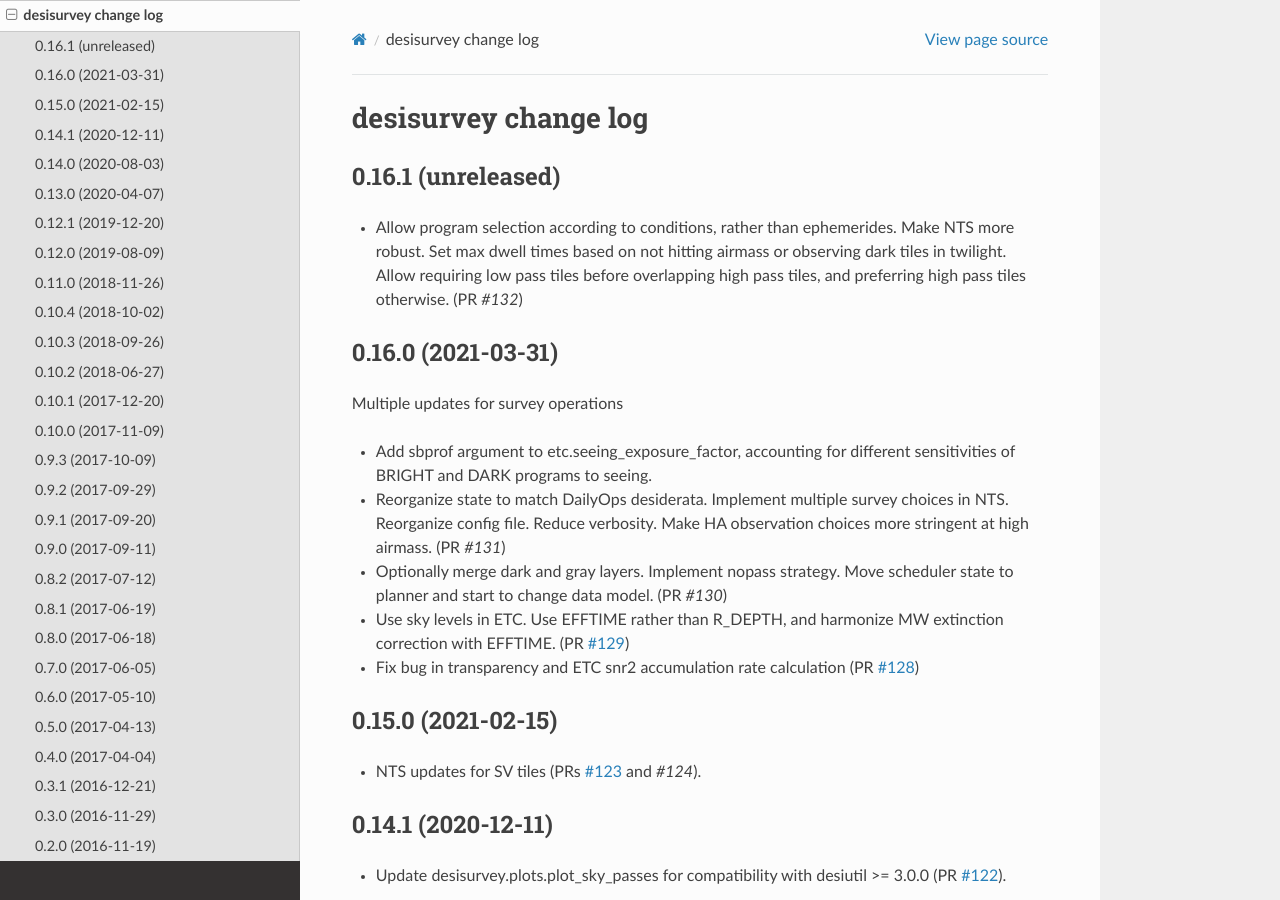
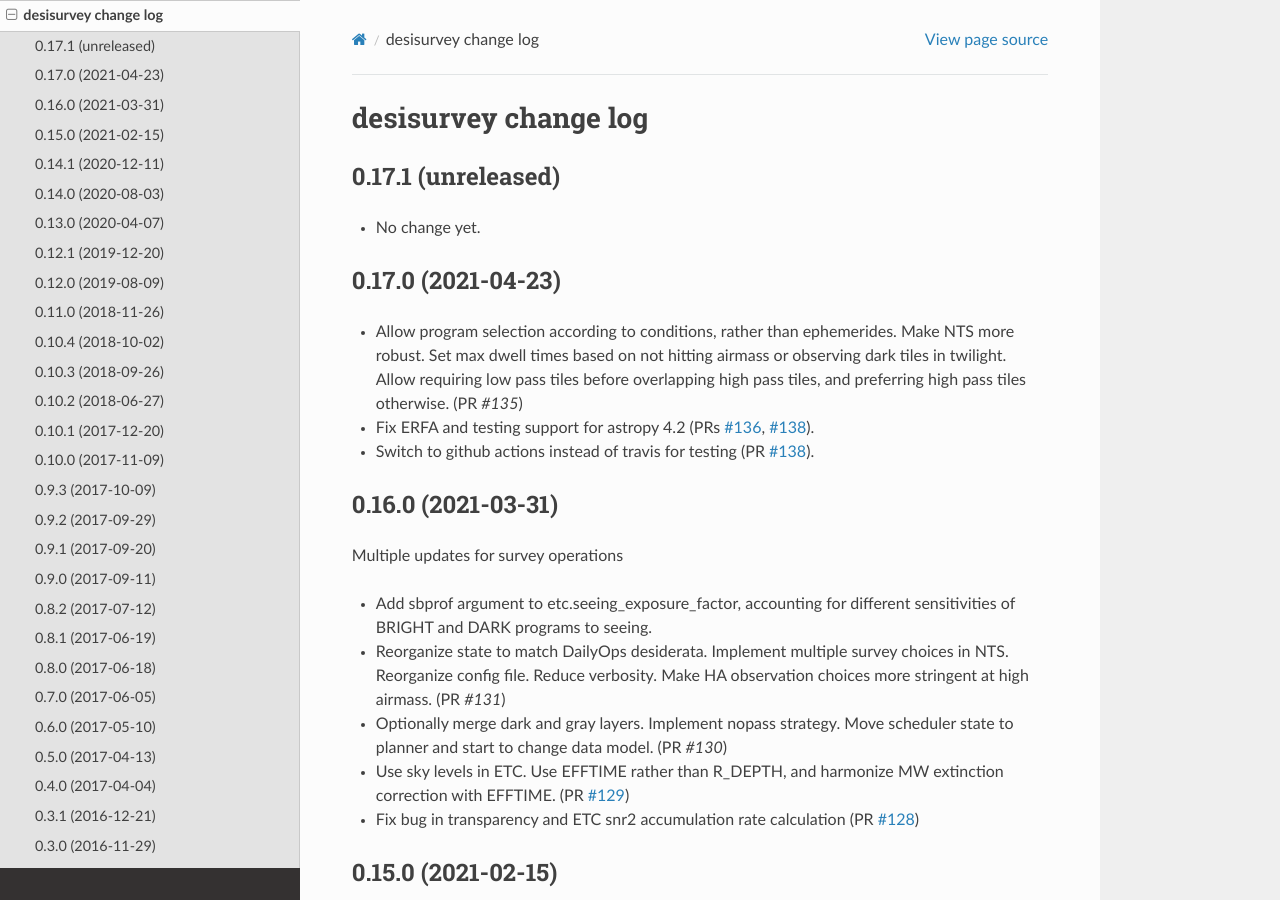
Before and after one commit to desihub/desisurvey, a Sphinx documentation site: the page built from doc/changes.rst, in a window 1280 px wide and 900 px high. Built offline with Sphinx 7.4.7 and the Read the Docs theme 2.0.0, drawn with Linux system fonts in a browser that asks for light colours.

Commit message:
update release notes and version for desisurvey/0.17.0

```diff
--- a/doc/changes.rst
+++ b/doc/changes.rst
@@ -2,16 +2,25 @@
 desisurvey change log
 =====================
 
-0.16.1 (unreleased)
+0.17.1 (unreleased)
+-------------------
+
+* No change yet.
+
+0.17.0 (2021-04-23)
 -------------------
 
 * Allow program selection according to conditions, rather than
   ephemerides.  Make NTS more robust.  Set max dwell times based on
   not hitting airmass or observing dark tiles in twilight.  Allow
   requiring low pass tiles before overlapping high pass tiles, and preferring
-  high pass tiles otherwise.  (PR `#132`)
+  high pass tiles otherwise.  (PR `#135`)
+* Fix ERFA and testing support for astropy 4.2 (PRs `#136`_, `#138`_).
+* Switch to github actions instead of travis for testing (PR `#138`_).
 
-.. _`#132`: https://github.com/desihub/desisurvey/pull/132
+.. _`#135`: https://github.com/desihub/desisurvey/pull/135
+.. _`#136`: https://github.com/desihub/desisurvey/pull/136
+.. _`#138`: https://github.com/desihub/desisurvey/pull/138
 
 0.16.0 (2021-03-31)
 -------------------
--- a/py/desisurvey/_version.py
+++ b/py/desisurvey/_version.py
@@ -1 +1 @@
-__version__ = '0.16.0.dev1016'
+__version__ = '0.17.0'
```
